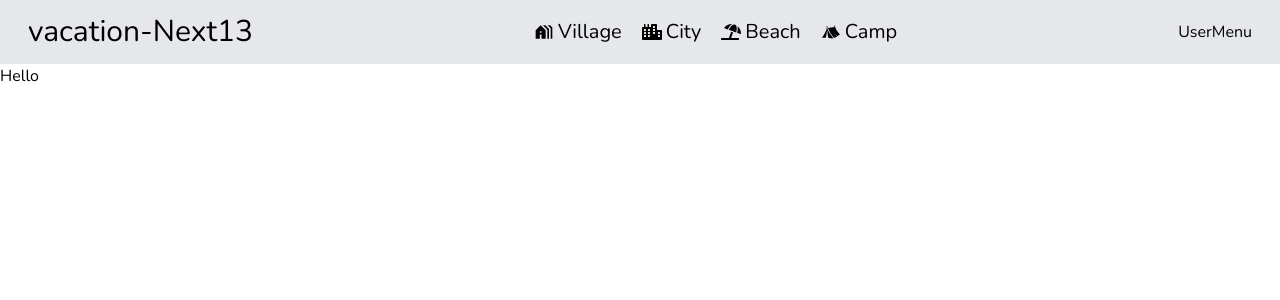
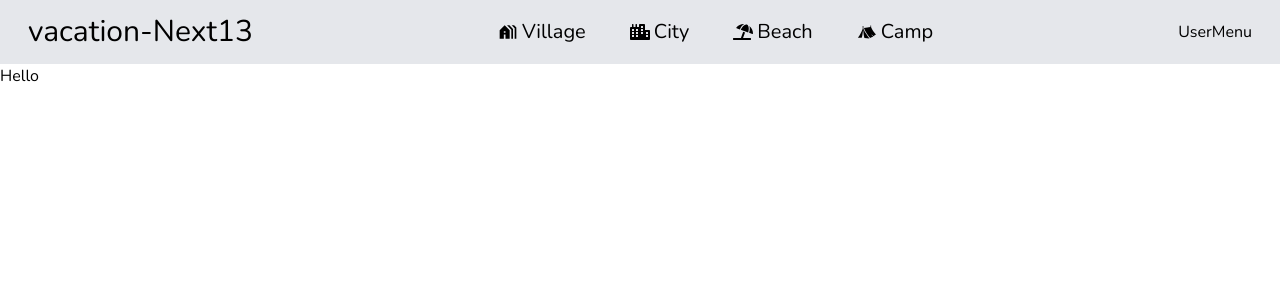
Before and after one commit to EmreeOzturk/vacation-website, a Next.js app: page / in a window 1280 px wide. Shown: the top 300 px of the page. Built offline with nearby package versions, Linux system fonts and the light colour scheme.

Commit message:
Category items finished ui

```diff
--- a/components/navbar/Categories.tsx
+++ b/components/navbar/Categories.tsx
@@ -34,7 +34,7 @@ const Categories = () => {
   const queryParam = useSearchParams().get("q");
 
   return (
-    <div className="flex items-centers justify-center gap-5">
+    <div className="flex items-centers justify-start gap-7">
       {
         categories.map((category, i) => (
           <CategoryItem
--- a/components/navbar/CategoryItem.tsx
+++ b/components/navbar/CategoryItem.tsx
@@ -14,7 +14,7 @@ const CategoryItem: React.FC<CategoryItemProps> = ({
       onClick={() => router.push(href)}
       className={`${
         selected && "border-b-2 border-red-500"
-      } flex items-center justify-center gap-1 text-xl hover:bg-red-200`}
+      } flex items-center justify-center gap-1 text-xl hover:bg-gray-300 px-2 py-1 rounded-md cursor-pointer transition-colors duration`}
     >
       <Icon />
       {name}
```
